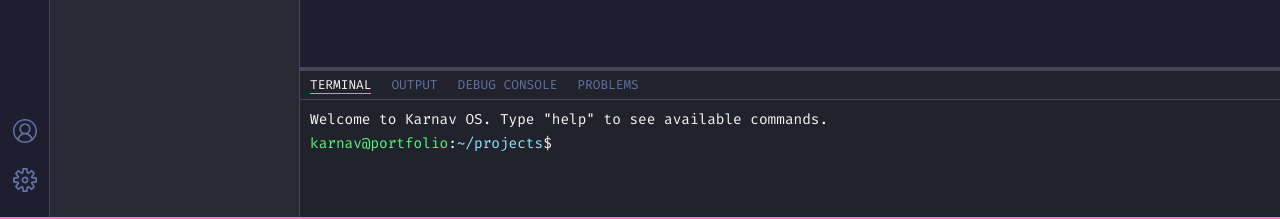
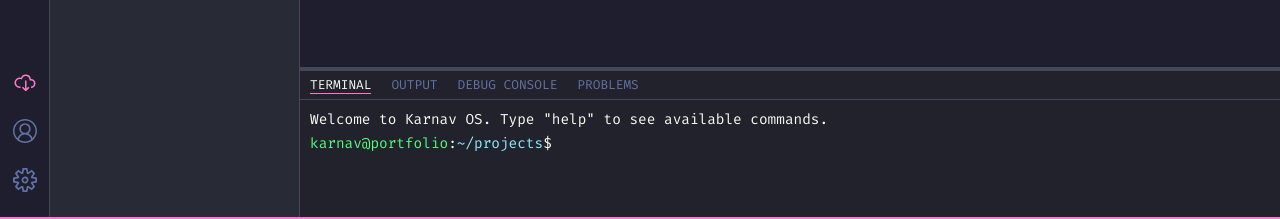
Before and after one commit to Karnav018/about_me, a React (Vite) app: page / in a window 1280 px wide. Shown: the part 561-780 px from the top of the page. Built offline with nearby package versions, Linux system fonts and the light colour scheme; no server answers.

Commit message:
Add resume download button and file

```diff
--- a/src/App.jsx
+++ b/src/App.jsx
@@ -3,7 +3,7 @@ import './index.css';
 import { motion, AnimatePresence } from 'framer-motion';
 
 // Icons
-import { VscFiles, VscSearch, VscSourceControl, VscDebugAlt, VscExtensions, VscAccount, VscSettingsGear, VscPlay, VscMenu, VscClose, VscSplitHorizontal } from "react-icons/vsc";
+import { VscFiles, VscSearch, VscSourceControl, VscDebugAlt, VscExtensions, VscAccount, VscSettingsGear, VscPlay, VscMenu, VscClose, VscSplitHorizontal, VscCloudDownload } from "react-icons/vsc";
 import { FaPython, FaReact, FaJs, FaMarkdown } from "react-icons/fa";
 import { SiJupyter } from "react-icons/si";
 
@@ -235,6 +235,14 @@ function App() {
             <div style={{ marginBottom: '20px', cursor: 'pointer', color: 'var(--comment-color)' }}><VscSourceControl size={24} /></div>
 
             <div style={{ marginTop: 'auto', marginBottom: '10px' }}>
+              <a
+                href="/resume.pdf"
+                download="Karnav_Prajapati_Resume.pdf"
+                style={{ marginBottom: '20px', cursor: 'pointer', color: 'var(--accent-color)', display: 'block', textAlign: 'center' }}
+                title="Download Resume"
+              >
+                <VscCloudDownload size={24} />
+              </a>
               <div style={{ marginBottom: '20px', cursor: 'pointer', color: 'var(--comment-color)' }}><VscAccount size={24} /></div>
               <div
                 style={{ marginBottom: '10px', cursor: 'pointer', color: theme === 'dracula' ? 'var(--comment-color)' : 'var(--accent-color)' }}
```
Also changed, not shown: 1 other file (tests, documents, lock files or other folders).
